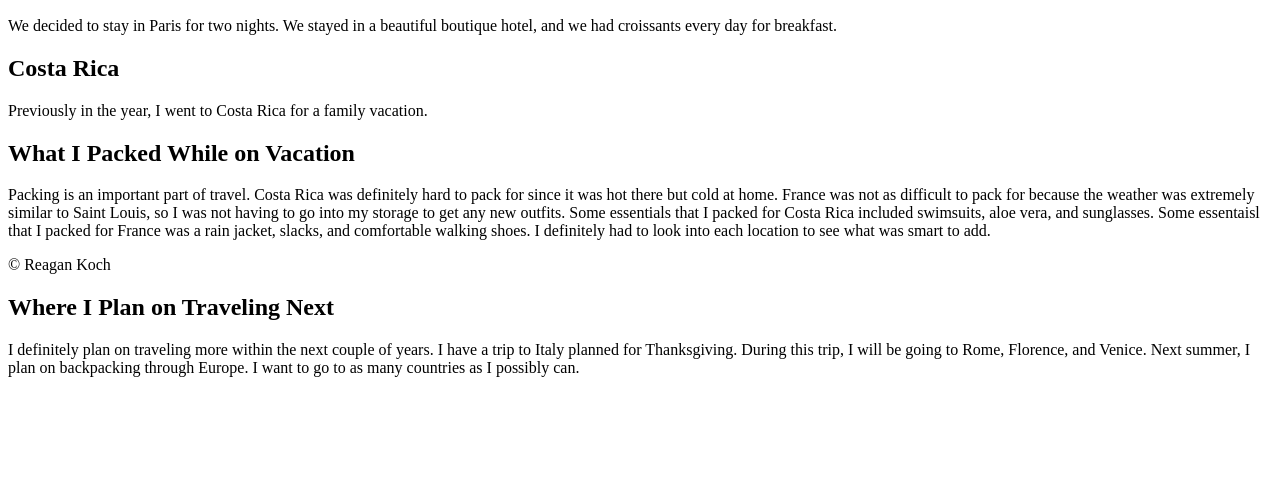
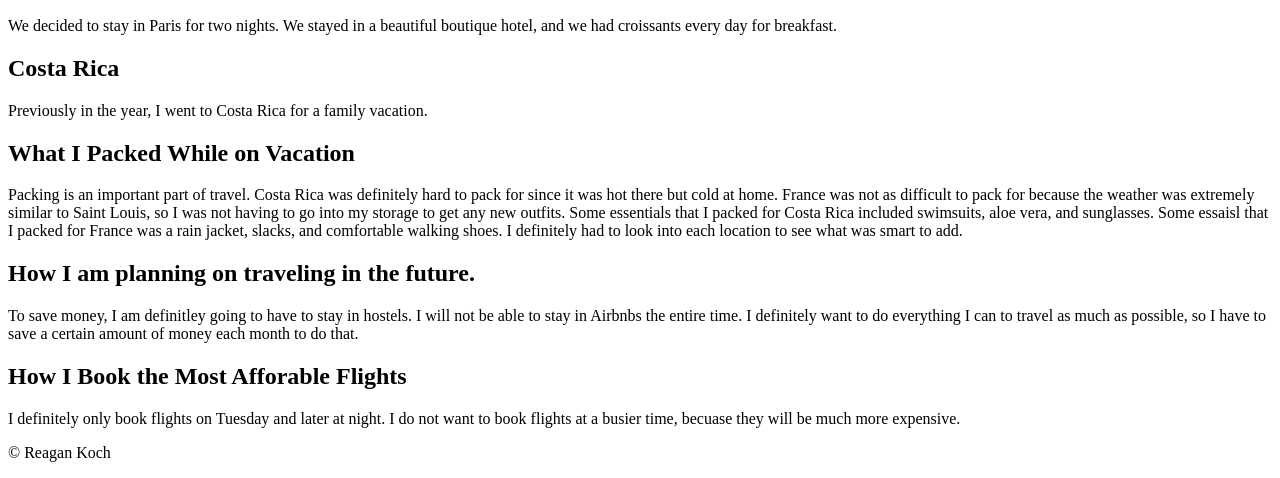
Before and after one commit to STL-WomenPlus-WebDev-March2023/js-assignment-4-html-me-something-reaganekoch12, a website: page index.html in a window 1280 px wide. Shown: the part 1064-1542 px from the top of the page. Before the commit the page ends 1457 px from the top, so only its background shows below. Drawn offline with Linux system fonts and the light colour scheme.

Commit message:
Adding more sections

```diff
--- a/index.html
+++ b/index.html
@@ -35,16 +35,15 @@
     </section>
     <section>
       <h2>What I Packed While on Vacation</h2>
-      <p>Packing is an important part of travel. Costa Rica was definitely hard to pack for since it was hot there but cold at home. France was not as difficult to pack for because the weather was extremely similar to Saint Louis, so I was not having to go into my storage to get any new outfits. Some essentials that I packed for Costa Rica included swimsuits, aloe vera, and sunglasses. Some essentaisl that I packed for France was a rain jacket, slacks, and comfortable walking shoes. I definitely had to look into each location to see what was smart to add. </p>
+      <p>Packing is an important part of travel. Costa Rica was definitely hard to pack for since it was hot there but cold at home. France was not as difficult to pack for because the weather was extremely similar to Saint Louis, so I was not having to go into my storage to get any new outfits. Some essentials that I packed for Costa Rica included swimsuits, aloe vera, and sunglasses. Some essaisl that I packed for France was a rain jacket, slacks, and comfortable walking shoes. I definitely had to look into each location to see what was smart to add.</p>
     </section>
-    <footer>
-      <p>&copy; Reagan Koch</p>
-
-      <section>
-        <h2> Where I Plan on Traveling Next</h2>
-        <p> I definitely plan on traveling more within the next couple of years. I have a trip to Italy planned for Thanksgiving. During this trip, I will be going to Rome, Florence, and Venice. Next summer, I plan on backpacking through Europe. I want to go to as many countries as I possibly can. </p>
+    <section>
+      <h2>How I am planning on traveling in the future. </h2>
+      <p>To save money, I am definitley going to have to stay in hostels. I will not be able to stay in Airbnbs the entire time. I definitely want to do everything I can to travel as much as possible, so I have to save a certain amount of money each month to do that. </p>
     </section>
+    <section>
+      <h2>How I Book the Most Afforable Flights</h2>
+      <p> I definitely only book flights on Tuesday and later at night. I do not want to book flights at a busier time, becuase they will be much more expensive. </p>
+      <footer>
+        <p>&copy; Reagan Koch</p>
       </footer>
-  </main>
-</body>
-</html>
```
